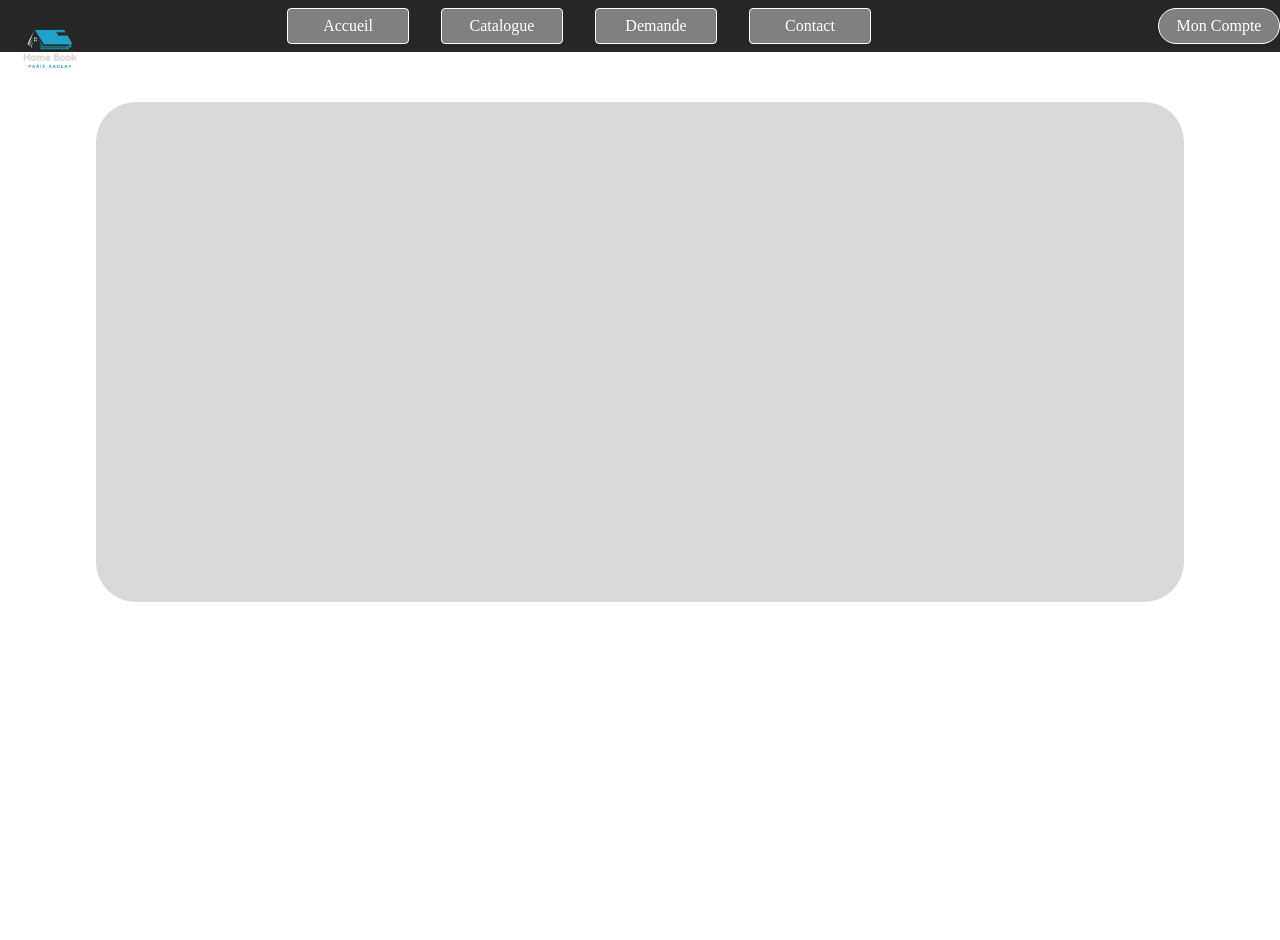
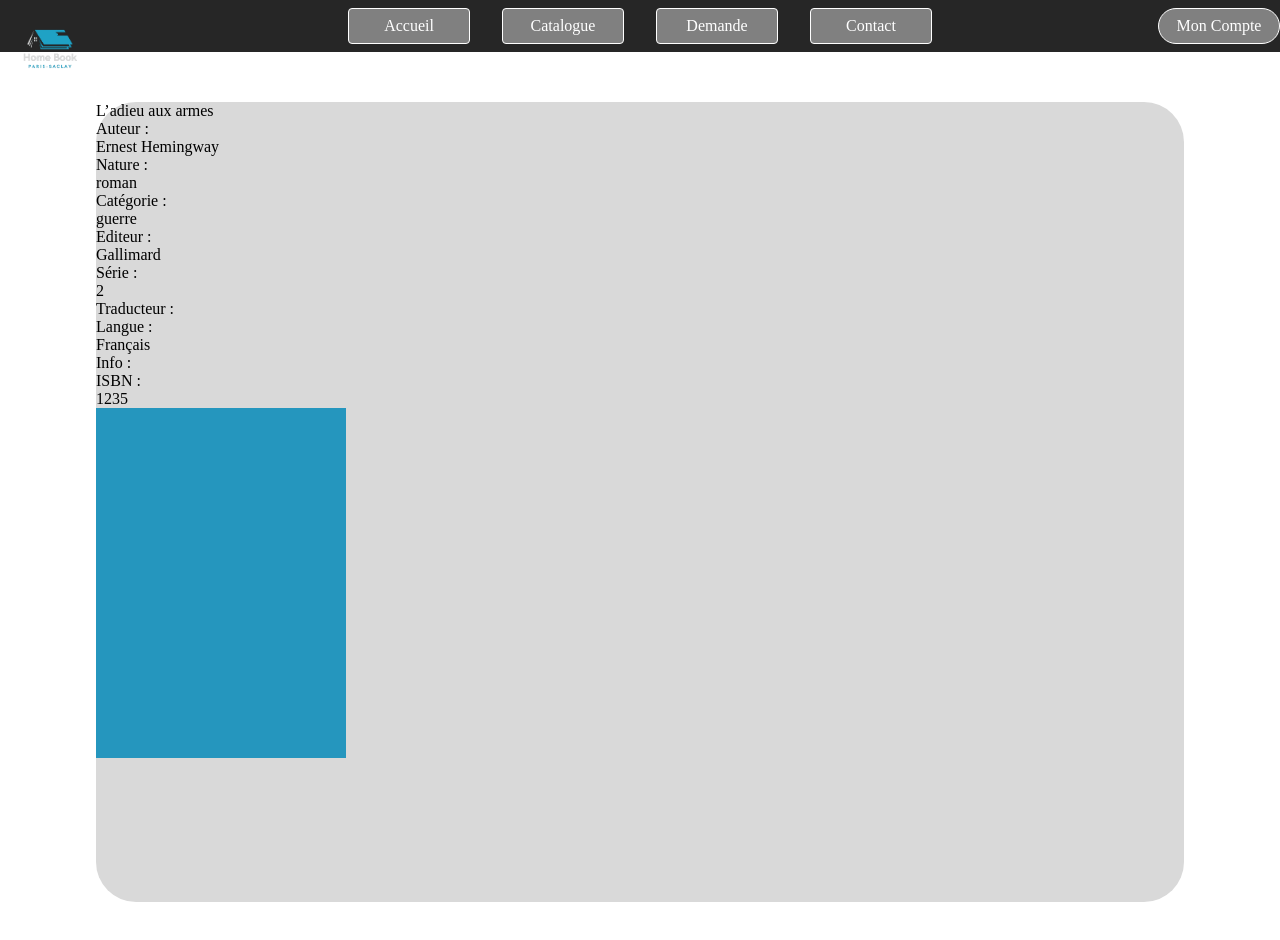
Before and after one commit to Nizar91300/Projet-Dev-BD, a plain HTML site: page menu.html in a window 1280 px wide. Before the commit the page ends 800 px from the top, so only its background shows below. Drawn offline with Linux system fonts and the light colour scheme.

Commit message:
infos livre add

```diff
--- a/menu.html
+++ b/menu.html
@@ -9,18 +9,34 @@
 		<header>
 			<img src="logo.png">
 			<nav>
-
-				<div class="menuCentre">
-					<a href="www.google.com">Accueil</a>
-					<a href="www.google.com">Catalogue</a>
-					<a href="www.google.com">Demande</a>
-					<a href="www.google.com">Contact</a>
-				</div>
-				<a href="www.google.com" class = "btnCompte">Mon Compte</a>
+				<a href="www.google.com">Accueil</a>
+				<a href="www.google.com">Catalogue</a>
+				<a href="www.google.com">Demande</a>
+				<a href="www.google.com">Contact</a>
 			</nav>
+			<a href="www.google.com" class = "btnCompte">Mon Compte</a>
 		</header>
-
 		<div class="mainContainer">
+			<p>L’adieu aux armes</p>
+			<p>Auteur :</p>
+			<p>Ernest Hemingway</p>
+			<p>Nature : </p>
+			<p>roman</p>
+			<p>Catégorie : </p>
+			<p>guerre</p>
+			<p>Editeur : </p>
+			<p>Gallimard</p>
+			<p>Série : </p>
+			<p>2</p>
+			<p>Traducteur : </p>
+			<p></p>
+			<p>Langue : </p>
+			<p>Français</p>
+			<p>Info : </p>
+			<p></p>
+			<p>ISBN : </p>
+			<p>1235</p>
+			<div class="photoLivre"></div>
 		</div>
 	</body>
 </html>
--- a/styleMenu.css
+++ b/styleMenu.css
@@ -3,19 +3,14 @@
     margin: 0;
 }
 
-.menuCentre {
+nav {
     display: flex;
-    justify-content: space-around;
+    justify-content: center;
+    background-color: #262626;
     margin:auto;
 }
 
-nav{
-    display: flex;
-    justify-content: space-between;
-    background-color: #262626;
-}
-
-.menuCentre a {
+nav a {
     width: 120px;
     margin: 0.5em 1em;
     padding: 0.5em 0;
@@ -34,6 +29,9 @@ nav a:hover{
 }
 
 .btnCompte{
+    position: absolute;
+    right: 0;
+    top: 0;
     width: 120px;
     margin: 0.5em 0;
     padding: 0.5em 0;
@@ -48,13 +46,18 @@ nav a:hover{
 img{
     width: 100px;
     position: absolute;
-
 }
 
 .mainContainer{
     width: 85%;
-    height: 500px;
+    height: 800px;
     margin: 50px auto;
     background-color: #D9D9D9;
     border-radius: 40px;
 }
+
+.photoLivre{
+    width: 250px;
+    height: 350px;
+    background-color: #2596be;
+}
```
